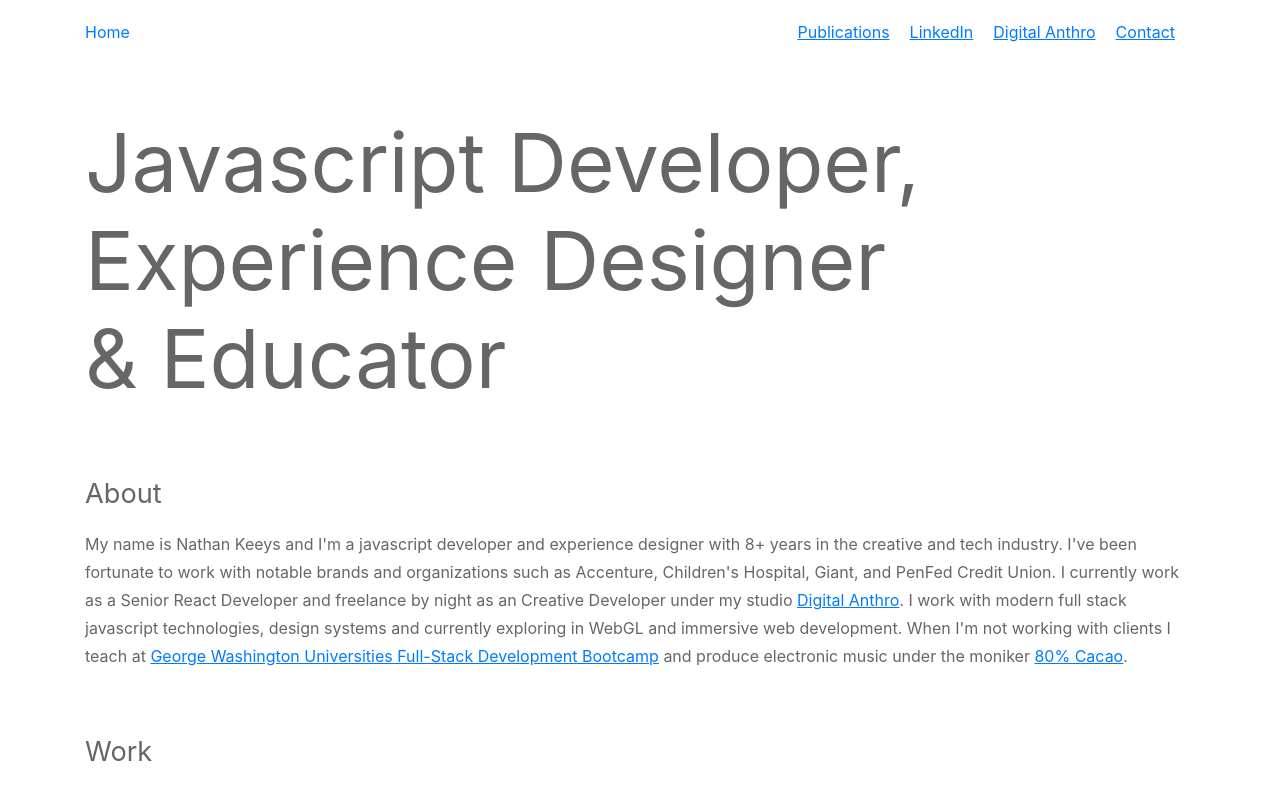
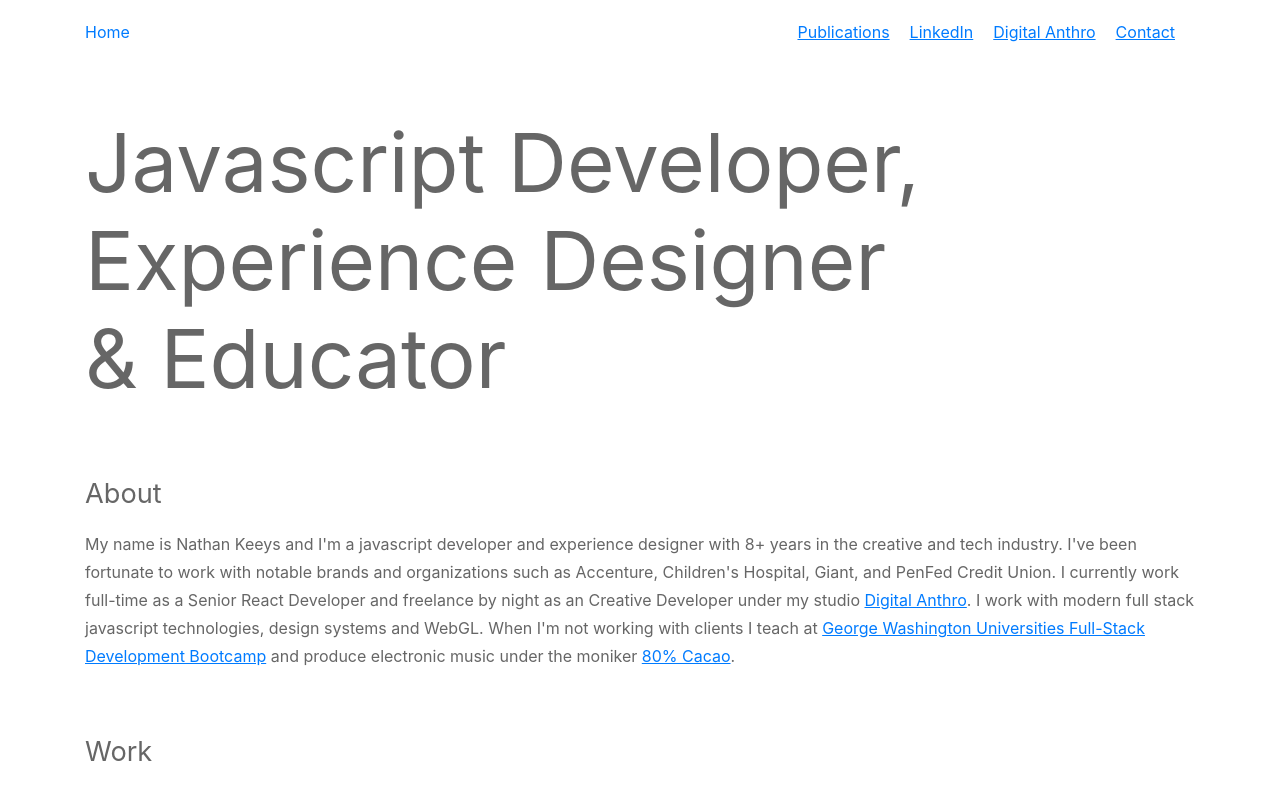
Before and after one commit to keeysnc/portfolio, a React (Create React App) app: page / in a window 1280 px wide. Shown: the top 794 px of the page. Built offline with nearby package versions, Linux system fonts and the light colour scheme.

Commit message:
update content

```diff
--- a/src/components/Bio.js
+++ b/src/components/Bio.js
@@ -8,12 +8,11 @@ function Bio() {
 				<p>
 					My name is Nathan Keeys and I'm a javascript developer and experience designer with 8+ years in the creative and tech industry. I've been
 					fortunate to work with notable brands and organizations such as Accenture, Children's Hospital, Giant, and PenFed Credit Union. I currently
-					work as a Senior React Developer and freelance by night as an Creative Developer under my studio{" "}
+					work full-time as a Senior React Developer and freelance by night as an Creative Developer under my studio{" "}
 					<a href="https://www.digitalanthro.co/" target="_blank" rel="noopener noreferrer">
 						Digital Anthro
 					</a>
-					. I work with modern full stack javascript technologies, design systems and currently exploring in WebGL and immersive web development. When
-					I'm not working with clients I teach at{" "}
+					. I work with modern full stack javascript technologies, design systems and WebGL. When I'm not working with clients I teach at{" "}
 					<a href="https://bootcamp.cps.gwu.edu/coding/" target="_blank" rel="noopener noreferrer">
 						George Washington Universities Full-Stack Development Bootcamp
 					</a>{" "}
```
